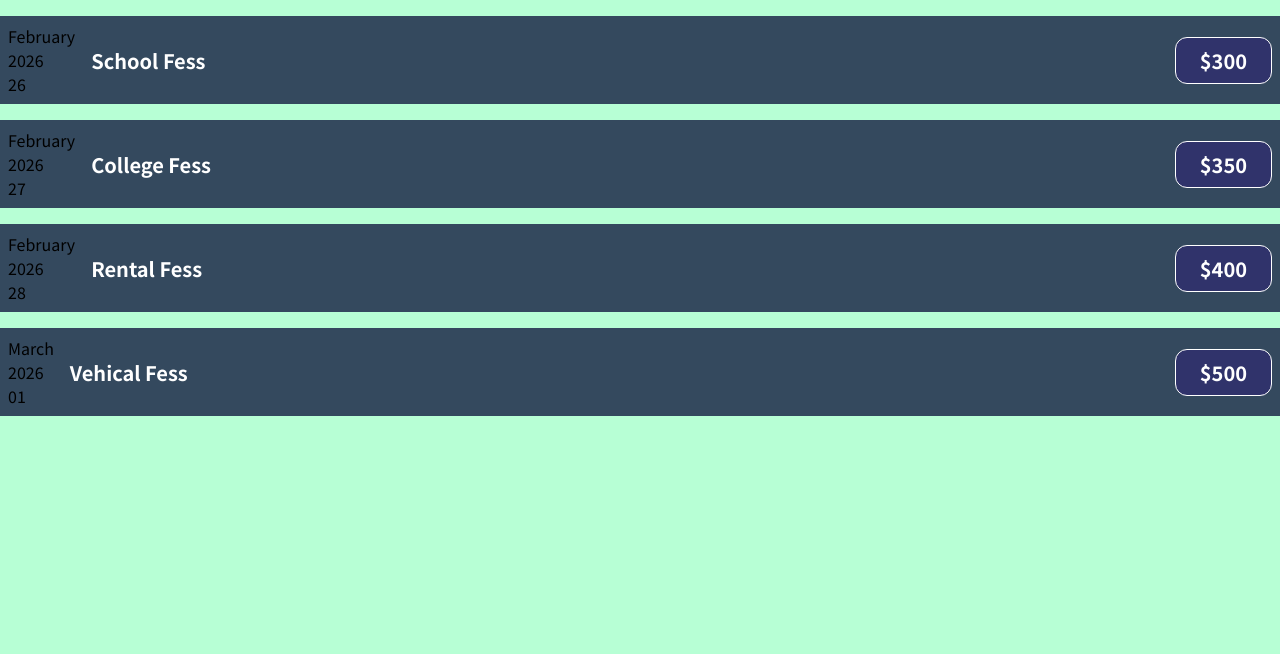
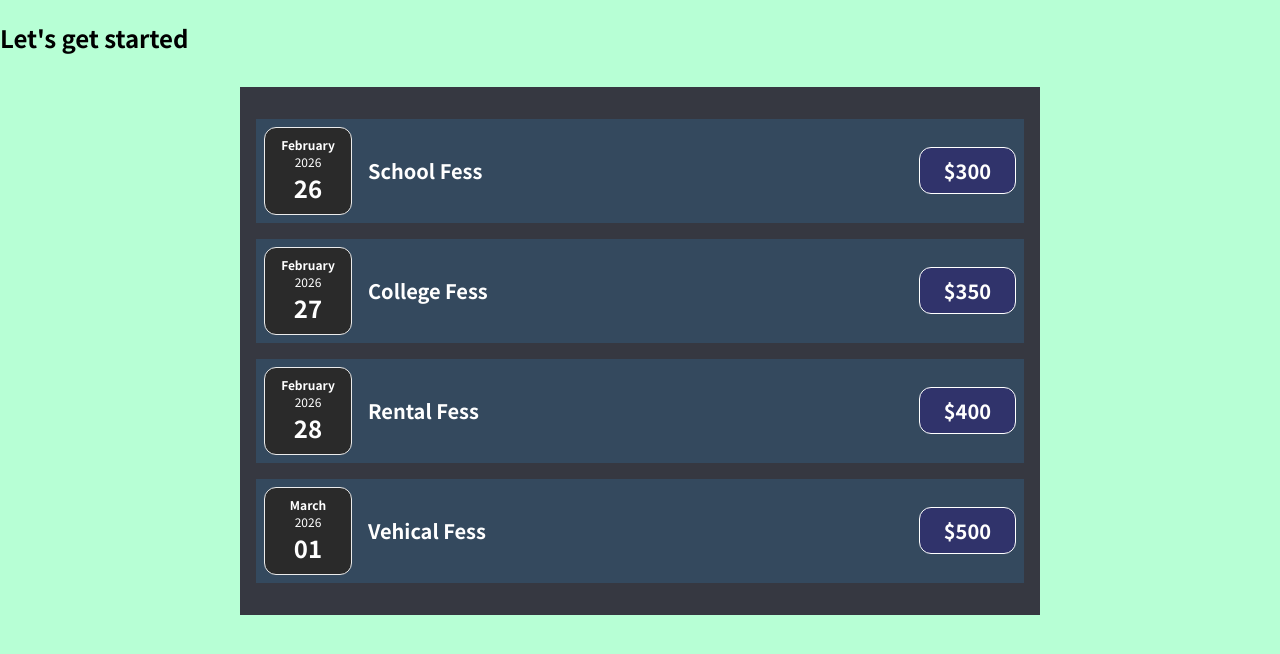
Before and after one commit to priyankasah25/react-app, a JavaScript app: page / in a window 1280 px wide. Shown: the top 654 px of the page. Built offline with nearby package versions, Linux system fonts and the light colour scheme.

Commit message:
feat: Multiple comp,nested comp (putting expenseItem in another comp)

```diff
--- a/src/App.js
+++ b/src/App.js
@@ -1,5 +1,4 @@
-import ExpenseItem from './components/ExpenseItem';
-
+import Expenses from "./components/Expenses";
 function App(){
 
     let expenses = [
@@ -34,29 +33,8 @@
 
     return (
         <div>
-        <ExpenseItem
-            date = {expenses[0].date}
-            title = {expenses[0].title}
-            amount = {expenses[0].amount}
-        />
-
-        <ExpenseItem
-            date = {expenses[1].date}
-            title = {expenses[1].title}
-            amount = {expenses[1].amount}
-        />
-
-        <ExpenseItem
-            date = {expenses[2].date}
-            title = {expenses[2].title}
-            amount = {expenses[2].amount}
-        />
-
-        <ExpenseItem
-            date = {expenses[3].date}
-            title = {expenses[3].title}
-            amount = {expenses[3].amount}
-        />
+            <h2>Let's get started</h2>
+            <Expenses item = {expenses}/>
         </div>
     );
 }
--- /dev/null
+++ b/src/components/ExpenseDate.css
@@ -0,0 +1,26 @@
+.expense-date {
+    display: flex;
+    flex-direction: column;
+    width: 5.5rem;
+    height: 5.5rem;
+    border: 1px solid #ececec;
+    background-color: #2a2a2a;
+    color: white;
+    border-radius: 12px;
+    align-items: center;
+    justify-content: center;
+  }
+
+  .expense-date__month {
+    font-size: 0.75rem;
+    font-weight: bold;
+  }
+
+  .expense-date__year {
+    font-size: 0.75rem;
+  }
+
+  .expense-date__day {
+    font-size: 1.5rem;
+    font-weight: bold;
+  }
--- /dev/null
+++ b/src/components/ExpenseDate.js
@@ -0,0 +1,16 @@
+import './ExpenseDate.css';
+
+function ExpenseDate(props) {
+    const month = props.date.toLocaleString('en-US', {month: 'long'}) // toLocaleString -> date is object ushka method is toLocaleString
+    const year = props.date.getFullYear();
+    const day = props.date.toLocaleString('en-US', {day: '2-digit'})
+
+    return(
+        <div className='expense-date'>
+            <div className='expense-date__month'>{ month }</div>
+            <dv className='expense-date__year'>{ year }</dv>
+            <div className='expense-date__day'>{ day }</div>
+        </div>
+    );
+}
+export default ExpenseDate;
--- a/src/components/ExpenseItem.js
+++ b/src/components/ExpenseItem.js
@@ -1,16 +1,10 @@
 import './ExpenseItem.css';
+import ExpenseDate from './ExpenseDate';
 
 function ExpenseItem(props){
-    const month = props.date.toLocaleString('en-US', {month: 'long'}) // toLocaleString -> date is object ushka method is toLocaleString
-    const year = props.date.getFullYear();
-    const day = props.date.toLocaleString('en-US', {day: '2-digit'})
     return (
         <div className='expense-item'>
-            <div>
-                <div>{ month }</div>
-                <div>{ year }</div>
-                <div>{ day }</div>
-            </div>
+            <ExpenseDate date={ props.date }/>
             <div className='expense-item__description'>
                 {/*jo data recieve hua hai direct use kar sakte or else make changes like done in date thing (means data manipulate karlo and use it)*/}
                 <h2>{props.title}</h2>
--- /dev/null
+++ b/src/components/Expenses.css
@@ -0,0 +1,8 @@
+.expenses {
+    padding: 1rem;
+    background-color: rgb(54, 56, 65);
+    margin: 2rem auto;
+    width: 50rem;
+    max-width: 95%;
+
+  }
--- /dev/null
+++ b/src/components/Expenses.js
@@ -0,0 +1,37 @@
+import './Expenses.css';
+import ExpenseItem from './ExpenseItem';
+
+
+function Expenses(props) {
+
+    return(
+        <div className='expenses'>
+        <ExpenseItem
+            date = {props.item[0].date}
+            title = {props.item[0].title}
+            amount = {props.item[0].amount}
+        />
+
+        <ExpenseItem
+            date = {props.item[1].date}
+            title = {props.item[1].title}
+            amount = {props.item[1].amount}
+        />
+
+        <ExpenseItem
+            date = {props.item[2].date}
+            title = {props.item[2].title}
+            amount = {props.item[2].amount}
+        />
+
+        <ExpenseItem
+            date = {props.item[3].date}
+            title = {props.item[3].title}
+            amount = {props.item[3].amount}
+        />
+        </div>
+
+    );
+
+}
+export default Expenses;
```
